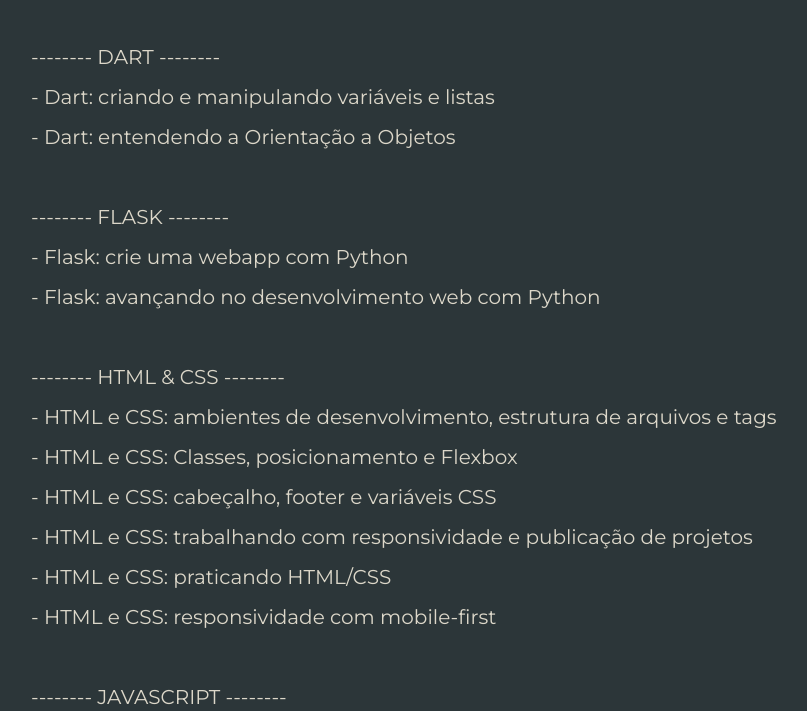
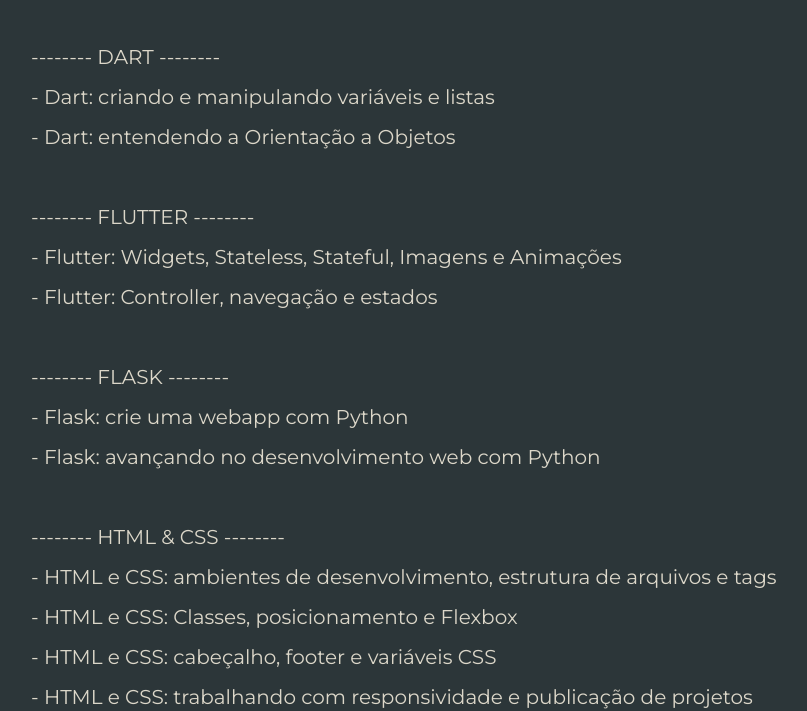
Before and after one commit to Juni0rFerreira/Portfolio, a plain HTML site: page certificados.html in a window 1280 px wide. Shown: the part 650-1361 px from the top of the page, without its empty margins (161-968 px from the left). Drawn offline with nearby package versions, Linux system fonts and the light colour scheme.

Commit message:
commit ajust certificacao

```diff
--- a/certificados.html
+++ b/certificados.html
@@ -33,6 +33,10 @@
                     -------- DART --------<br>
                     - Dart: criando e manipulando variáveis e listas<br>
                     - Dart: entendendo a Orientação a Objetos<br>
+                    <br>
+                    -------- FLUTTER --------<br>
+                    - Flutter: Widgets, Stateless, Stateful, Imagens e Animações<br>
+                    - Flutter: Controller, navegação e estados<br>
                     <br>
                     -------- FLASK --------<br>
                     - Flask: crie uma webapp com Python<br>
```
